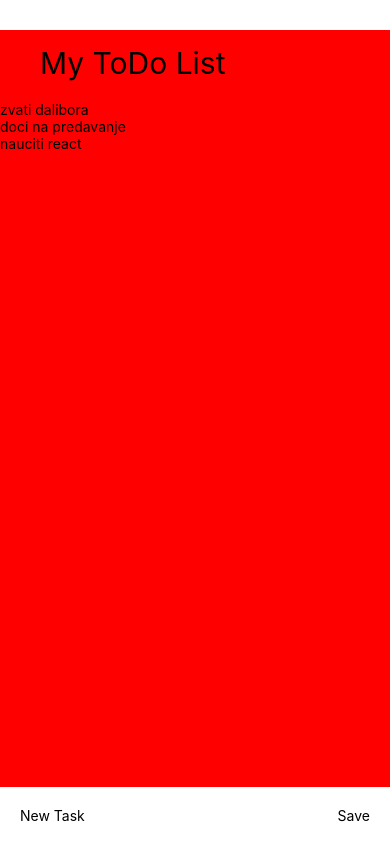
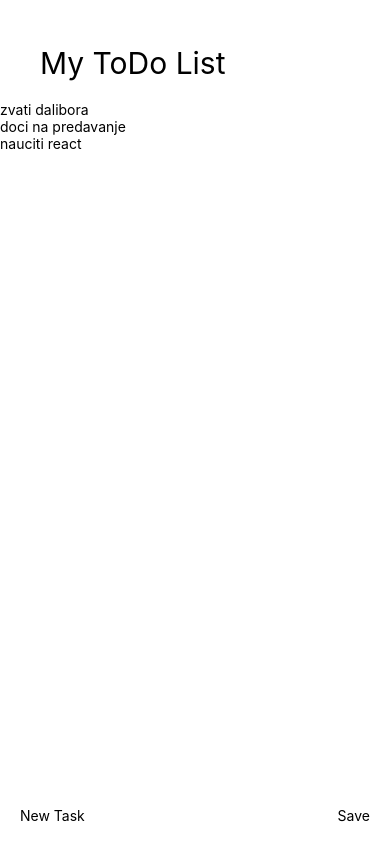
Before and after one commit to gorangajic/ReactNativeTodo, a React Native app: screen / in a window 390 px wide. Built offline with nearby package versions, Linux system fonts and the light colour scheme.

Commit message:
sklonili crvenu boju

```diff
--- a/App.js
+++ b/App.js
@@ -39,7 +39,6 @@ const styles = StyleSheet.create({
   },
   list: {
     flex: 1,
-    backgroundColor: 'red',
   },
   inputWrap: {
     flexDirection: 'row',
```
